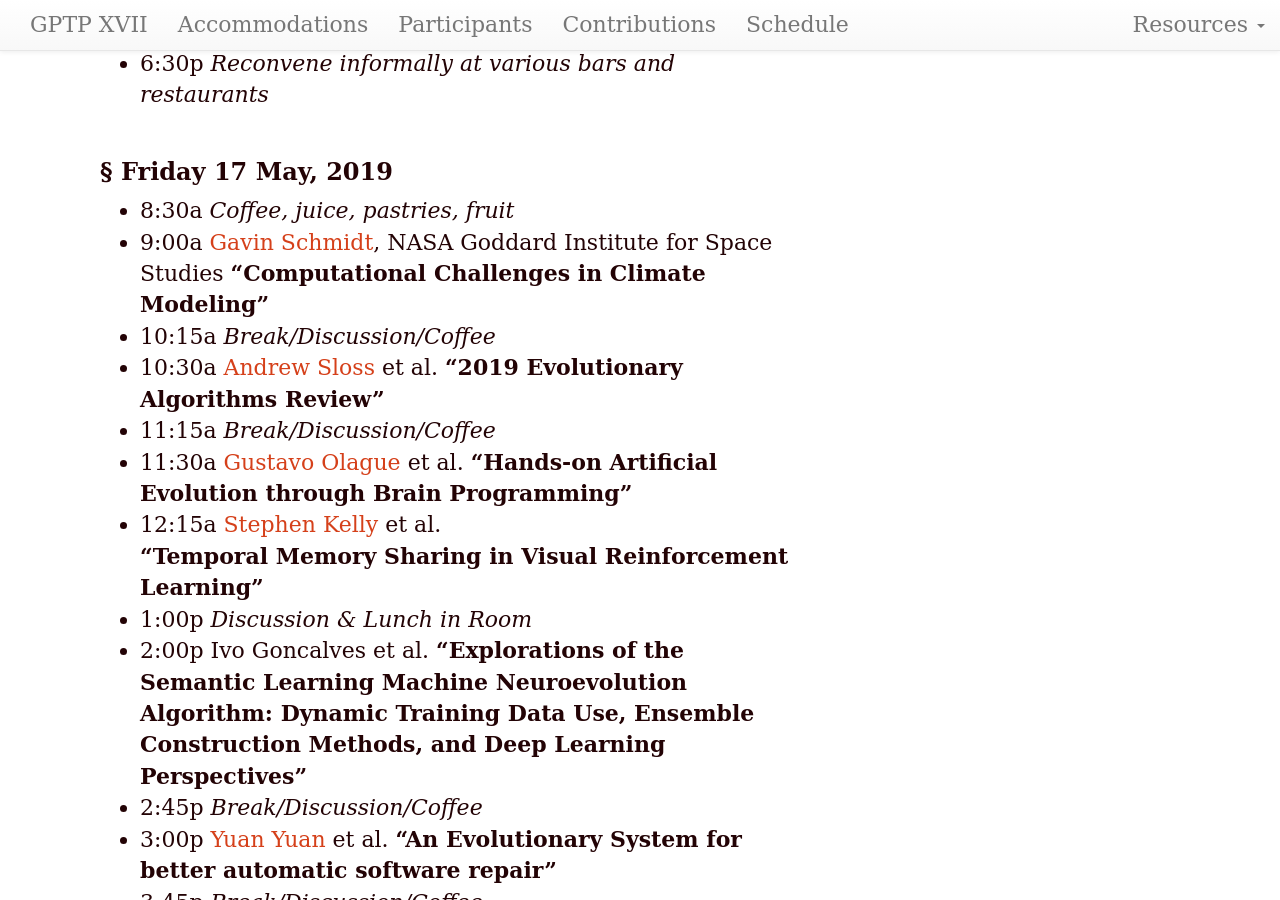
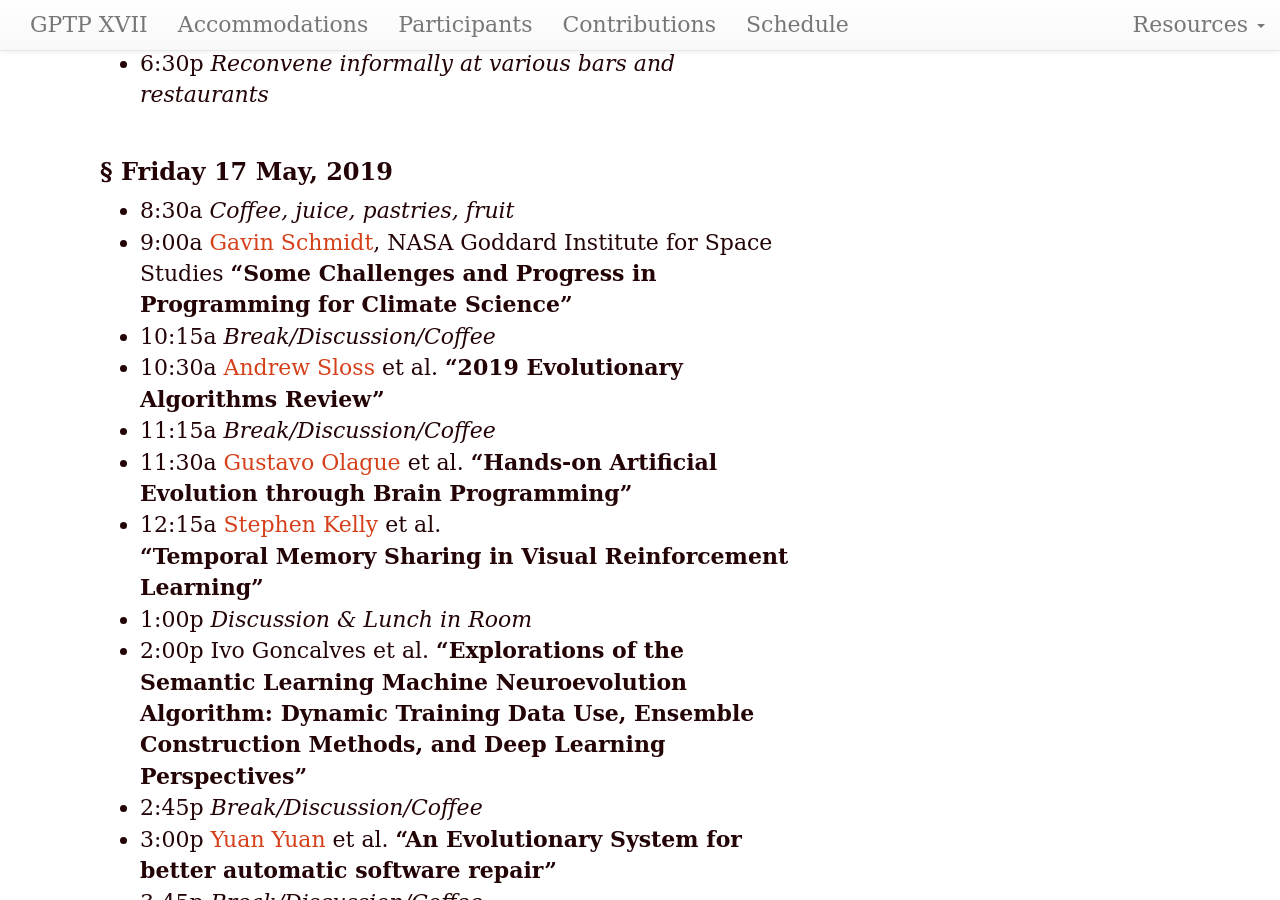
Before and after one commit to GPTP-workshop/gptp-workshop.github.io, a Jekyll site: the page built from schedule.md, in a window 1280 px wide and 900 px high, scrolled down 1474 px. Built offline with Jekyll 4.4.1, drawn with Linux system fonts in a browser that asks for light colours; our own code applies the rules of GitHub Pages for plain Markdown files.

Commit message:
Update schedule.md

```diff
--- a/schedule.md
+++ b/schedule.md
@@ -47,7 +47,7 @@ office of the Dean of Engineering.
 ### Friday 17 May, 2019
 - 8:30a _Coffee, juice, pastries, fruit_
 - 9:00a [Gavin Schmidt](https://en.wikipedia.org/wiki/Gavin_Schmidt), NASA Goddard Institute for Space Studies
-**"Computational Challenges in Climate Modeling"**
+**"Some Challenges and Progress in Programming for Climate Science"**
 - 10:15a _Break/Discussion/Coffee_
 - 10:30a [Andrew Sloss](https://www.linkedin.com/in/asloss/) et al.
 **"2019 Evolutionary Algorithms Review"**
```
